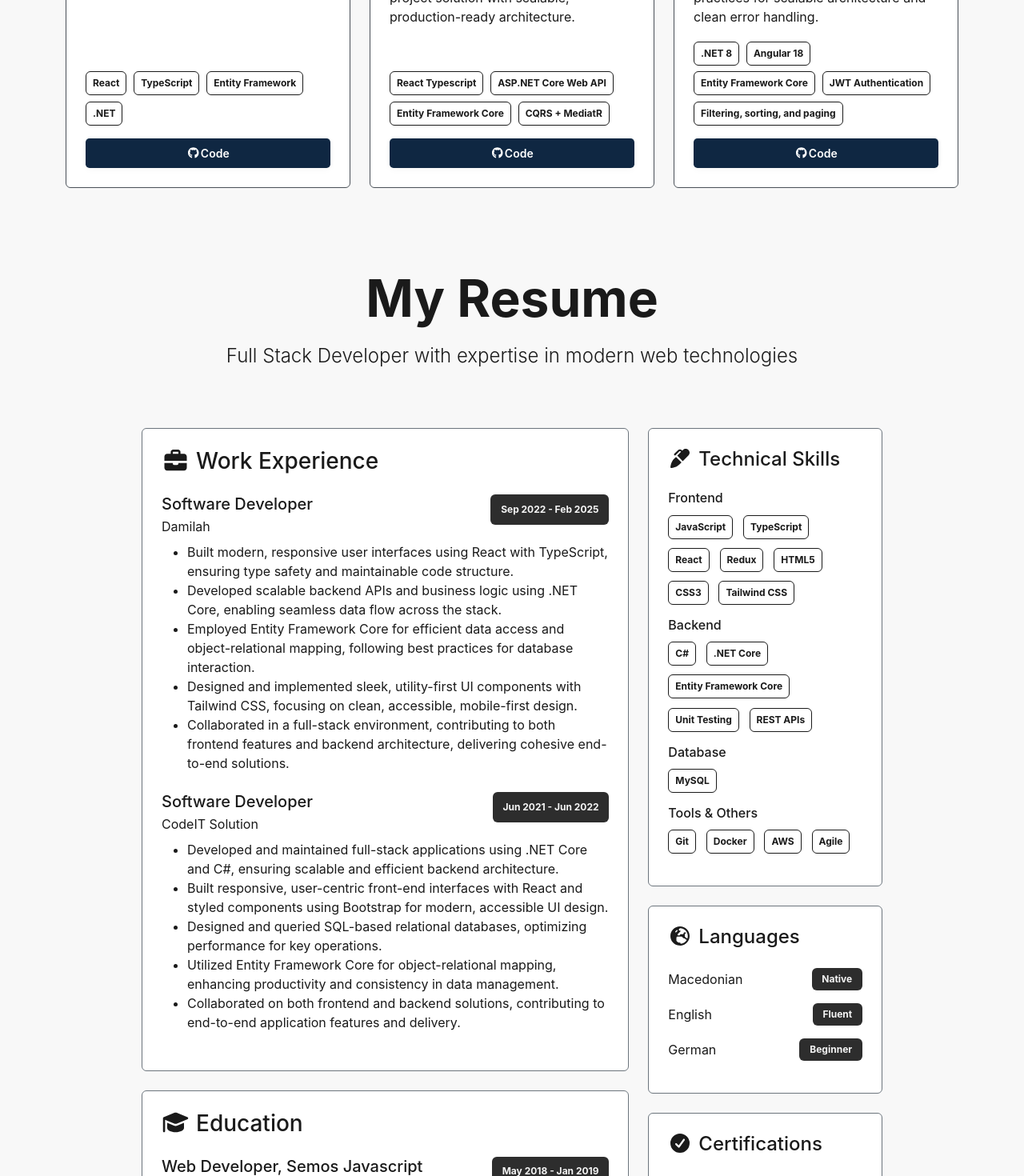
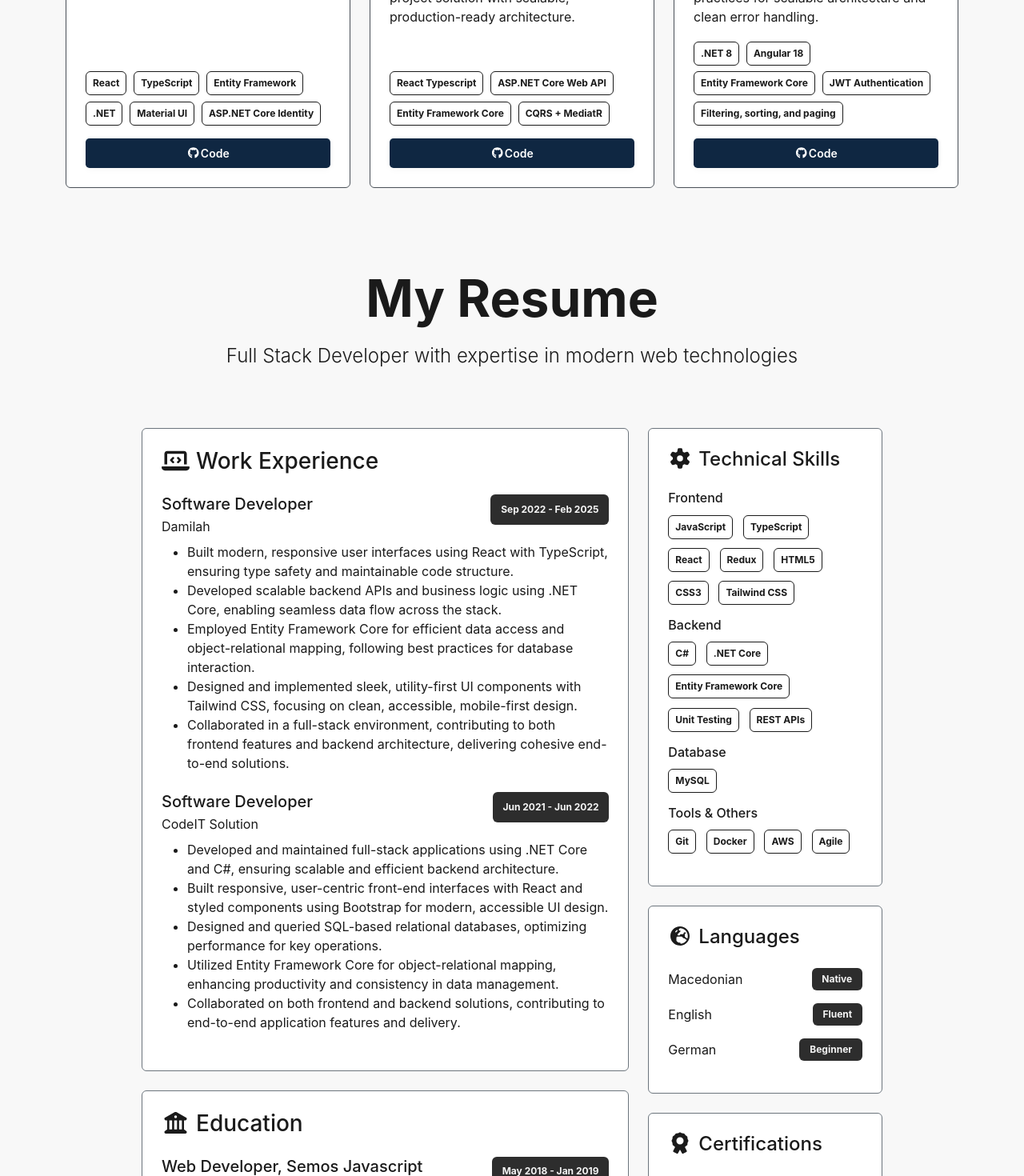
Before and after one commit to argirowski/ArgirovskiPortfolio, a React (Create React App) app: page / in a window 1280 px wide. Shown: the part 1580-3050 px from the top of the page at 80% size. Built offline with nearby package versions, Linux system fonts and the light colour scheme.

Commit message:
Changing the icons

```diff
--- a/src/common/utils.ts
+++ b/src/common/utils.ts
@@ -13,7 +13,14 @@ export const projects = [
     title: "E-Commerce Store",
     description:
       "A full-stack web application built with .NET and React, using C# for backend logic and TypeScript for the frontend. Features Redux for state management, Material UI for styling, Entity Framework for data access, and ASP.NET Core Identity for secure authentication.",
-    technologies: ["React", "TypeScript", "Entity Framework", ".NET"],
+    technologies: [
+      "React",
+      "TypeScript",
+      "Entity Framework",
+      ".NET",
+      "Material UI",
+      "ASP.NET Core Identity",
+    ],
     category: "Full Stack",
     githubUrl: "https://github.com/argirowski/ECommerceStore",
     featured: true,
--- a/src/components/PortfolioPage/PortfolioPage.tsx
+++ b/src/components/PortfolioPage/PortfolioPage.tsx
@@ -3,7 +3,7 @@ import { Container, Row, Col, Card, Badge, Button } from "react-bootstrap";
 import "./PortfolioPage.css";
 import { featuredProjects } from "../../common/utils";
 import { FontAwesomeIcon } from "@fortawesome/react-fontawesome";
-import { faStar } from "@fortawesome/free-solid-svg-icons";
+import { faShield } from "@fortawesome/free-solid-svg-icons";
 import { faGithub } from "@fortawesome/free-brands-svg-icons";
 
 const PortfolioPage: React.FC = () => {
@@ -25,7 +25,7 @@ const PortfolioPage: React.FC = () => {
         <Row>
           <Col>
             <h2 className="h3 mb-4 font-poppins">
-              <FontAwesomeIcon icon={faStar} />
+              <FontAwesomeIcon icon={faShield} />
               Featured Projects
             </h2>
             <Row className="g-4">
--- a/src/components/ResumePage/ResumePage.tsx
+++ b/src/components/ResumePage/ResumePage.tsx
@@ -3,10 +3,10 @@ import { Container, Row, Col, Card, Badge } from "react-bootstrap";
 import "./ResumePage.css";
 import { FontAwesomeIcon } from "@fortawesome/react-fontawesome";
 import {
-  faBriefcase,
-  faGraduationCap,
-  faMarker,
-  faCircleCheck,
+  faLaptopCode,
+  faBuildingColumns,
+  faGear,
+  faAward,
   faEarthEurope,
 } from "@fortawesome/free-solid-svg-icons";
 
@@ -32,7 +32,7 @@ const ResumePage: React.FC = () => {
                 <Card className="mb-4 border-secondary resume-card">
                   <Card.Body className="p-4">
                     <h3 className="mb-4 font-poppins">
-                      <FontAwesomeIcon icon={faBriefcase} className="me-2" />
+                      <FontAwesomeIcon icon={faLaptopCode} className="me-2" />
                       Work Experience
                     </h3>
 
@@ -127,7 +127,7 @@ const ResumePage: React.FC = () => {
                   <Card.Body className="p-4">
                     <h3 className="mb-4 font-poppins">
                       <FontAwesomeIcon
-                        icon={faGraduationCap}
+                        icon={faBuildingColumns}
                         className="me-2"
                       />
                       Education
@@ -164,7 +164,7 @@ const ResumePage: React.FC = () => {
                 <Card className="mb-4 border-secondary resume-card">
                   <Card.Body className="p-4">
                     <h4 className="mb-4 font-poppins">
-                      <FontAwesomeIcon icon={faMarker} className="me-2" />
+                      <FontAwesomeIcon icon={faGear} className="me-2" />
                       Technical Skills
                     </h4>
 
@@ -262,7 +262,7 @@ const ResumePage: React.FC = () => {
                 <Card className="border-secondary resume-card">
                   <Card.Body className="p-4">
                     <h4 className="mb-4 font-poppins">
-                      <FontAwesomeIcon icon={faCircleCheck} className="me-2" />
+                      <FontAwesomeIcon icon={faAward} className="me-2" />
                       Certifications
                     </h4>
 
```
